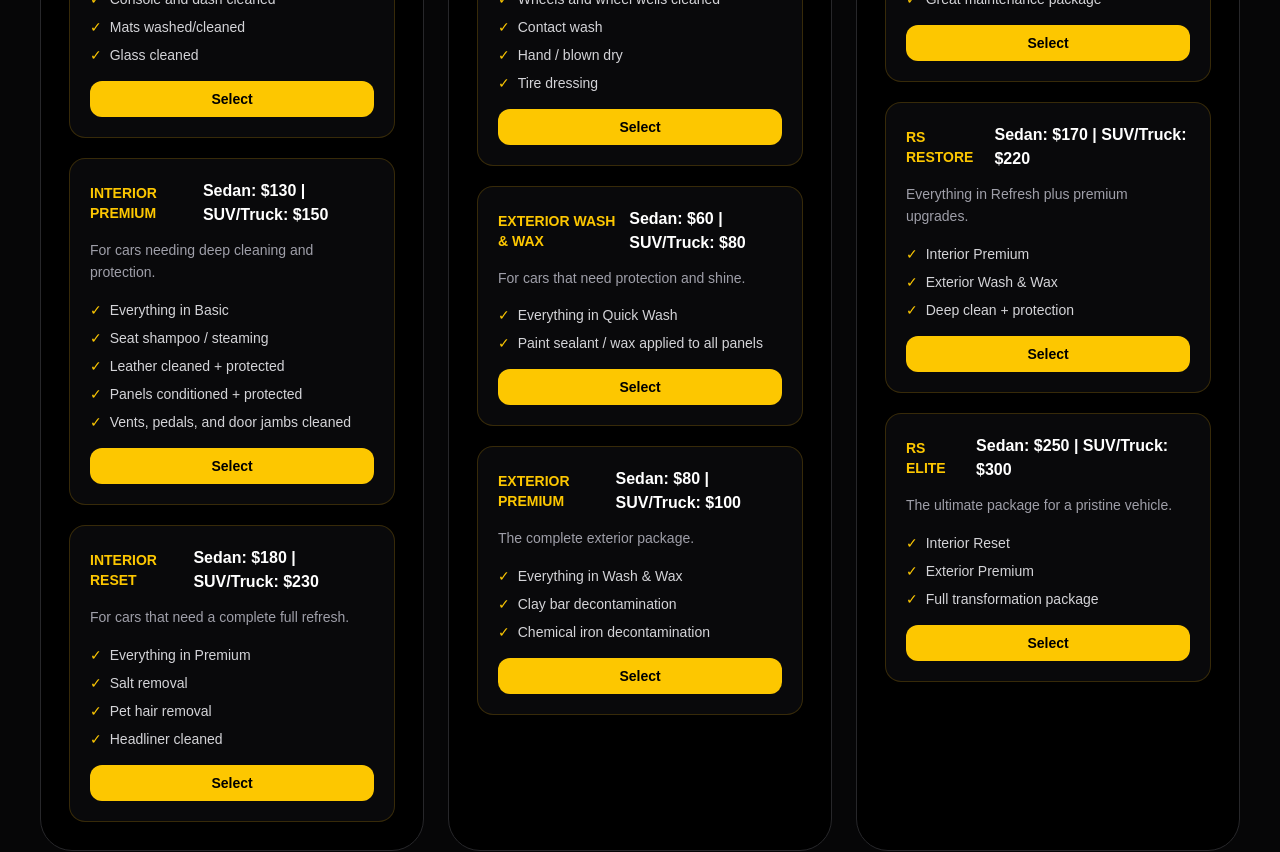
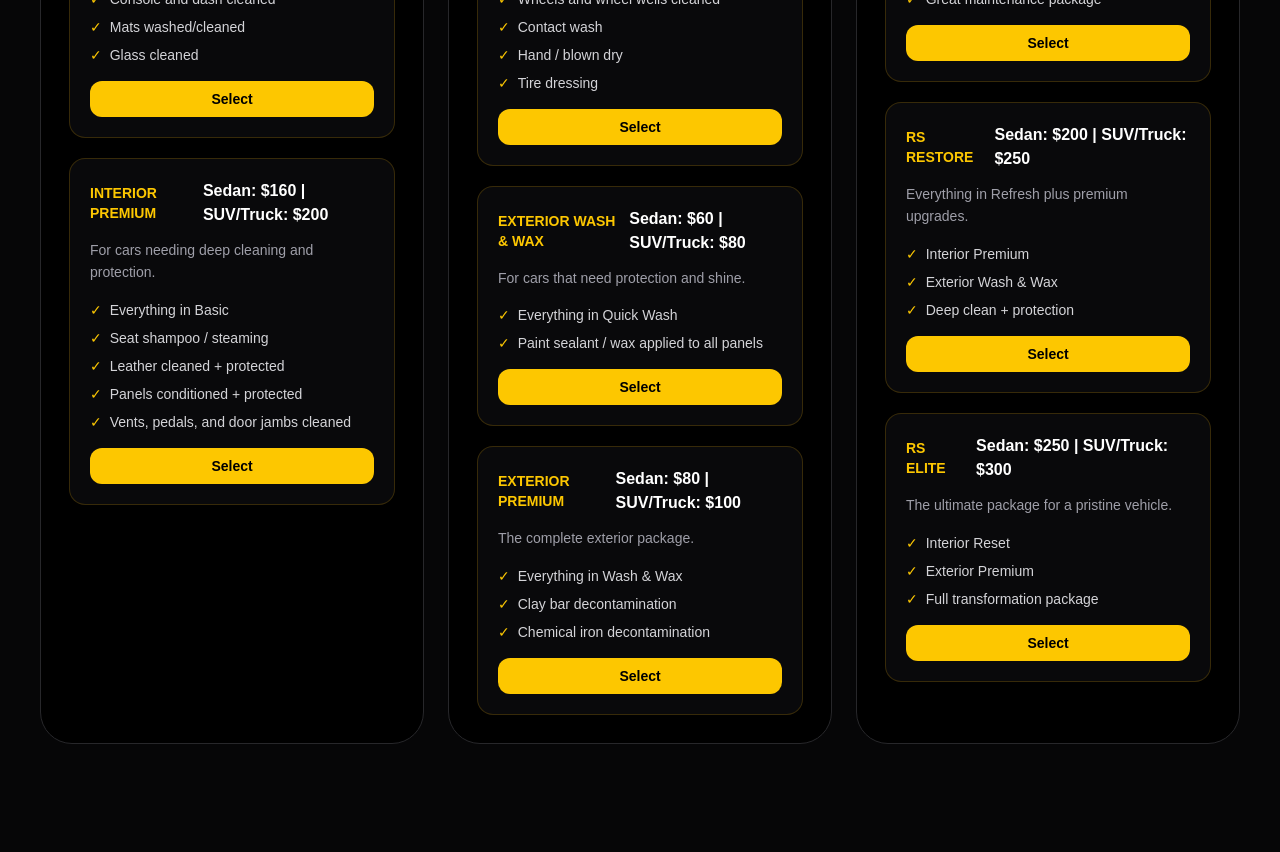
Before and after one commit to detailedbyrs/rs-detailing-site, a Next.js app: page / in a window 1280 px wide. Shown: the part 4900-5752 px from the top of the page. Built offline with nearby package versions, Linux system fonts and the light colour scheme.

Commit message:
Changed Pckages

```diff
--- a/app/book/page.js
+++ b/app/book/page.js
@@ -25,7 +25,6 @@ const addOnsByPackage = {
       "Salt Removal",
       "Odor Treatment",
     ],
-    "Interior Reset": [],
   },
   "Exterior Detail": {
     "Exterior Quick Wash": [
--- a/app/page.js
+++ b/app/page.js
@@ -142,24 +142,13 @@ export default function Home() {
       {
         name: "Interior Premium",
         desc: "For cars needing deep cleaning and protection.",
-        price: "Sedan: $130 | SUV/Truck: $150",
+        price: "Sedan: $160 | SUV/Truck: $200",
         bullets: [
           "Everything in Basic",
           "Seat shampoo / steaming",
           "Leather cleaned + protected",
           "Panels conditioned + protected",
           "Vents, pedals, and door jambs cleaned",
-        ],
-      },
-      {
-        name: "Interior Reset",
-        desc: "For cars that need a complete full refresh.",
-        price: "Sedan: $180 | SUV/Truck: $230",
-        bullets: [
-          "Everything in Premium",
-          "Salt removal",
-          "Pet hair removal",
-          "Headliner cleaned",
         ],
       },
     ],
@@ -217,7 +206,7 @@ export default function Home() {
       {
         name: "RS Restore",
         desc: "Everything in Refresh plus premium upgrades.",
-        price: "Sedan: $170 | SUV/Truck: $220",
+        price: "Sedan: $200 | SUV/Truck: $250",
         bullets: [
           "Interior Premium",
           "Exterior Wash & Wax",
```
